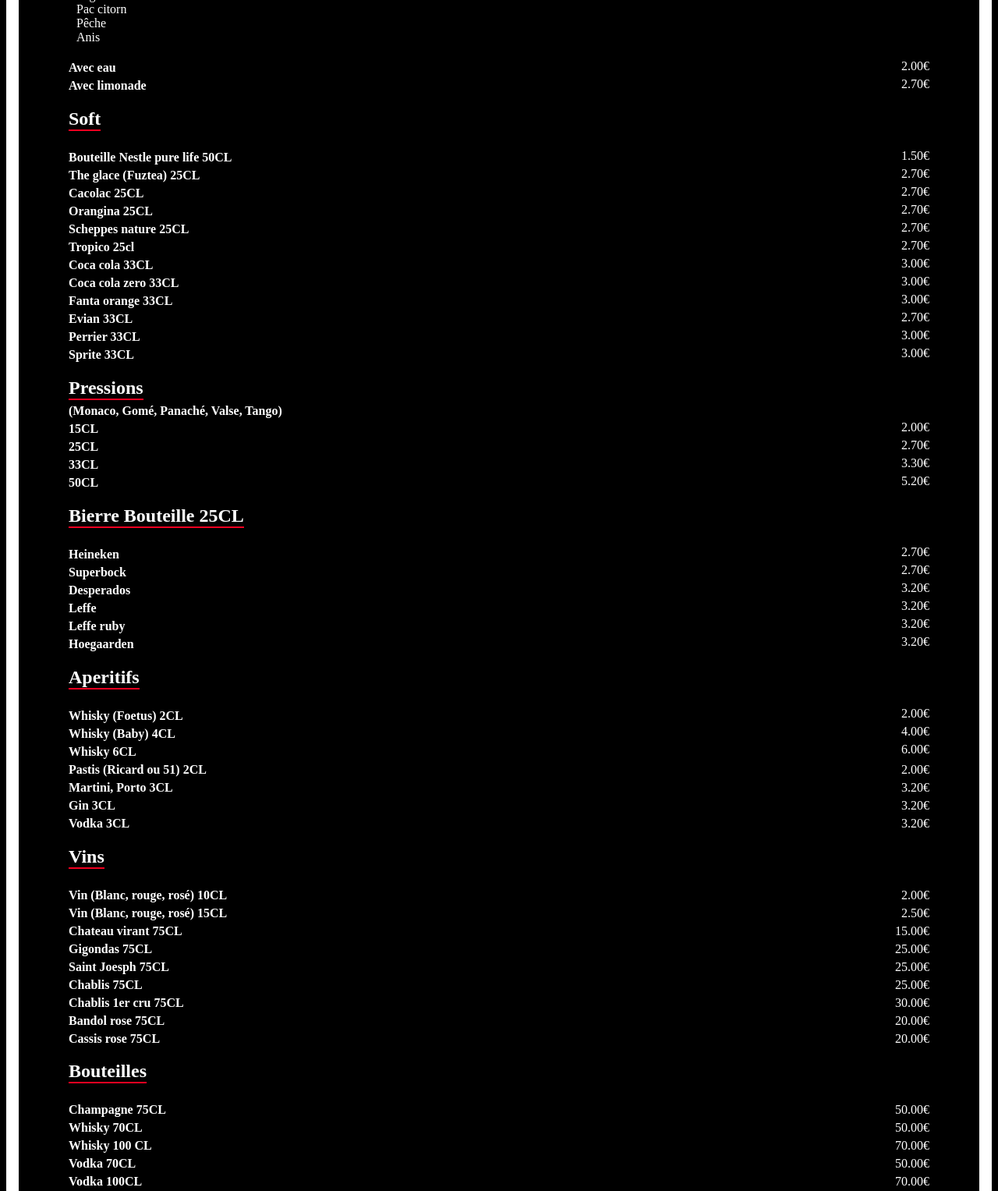
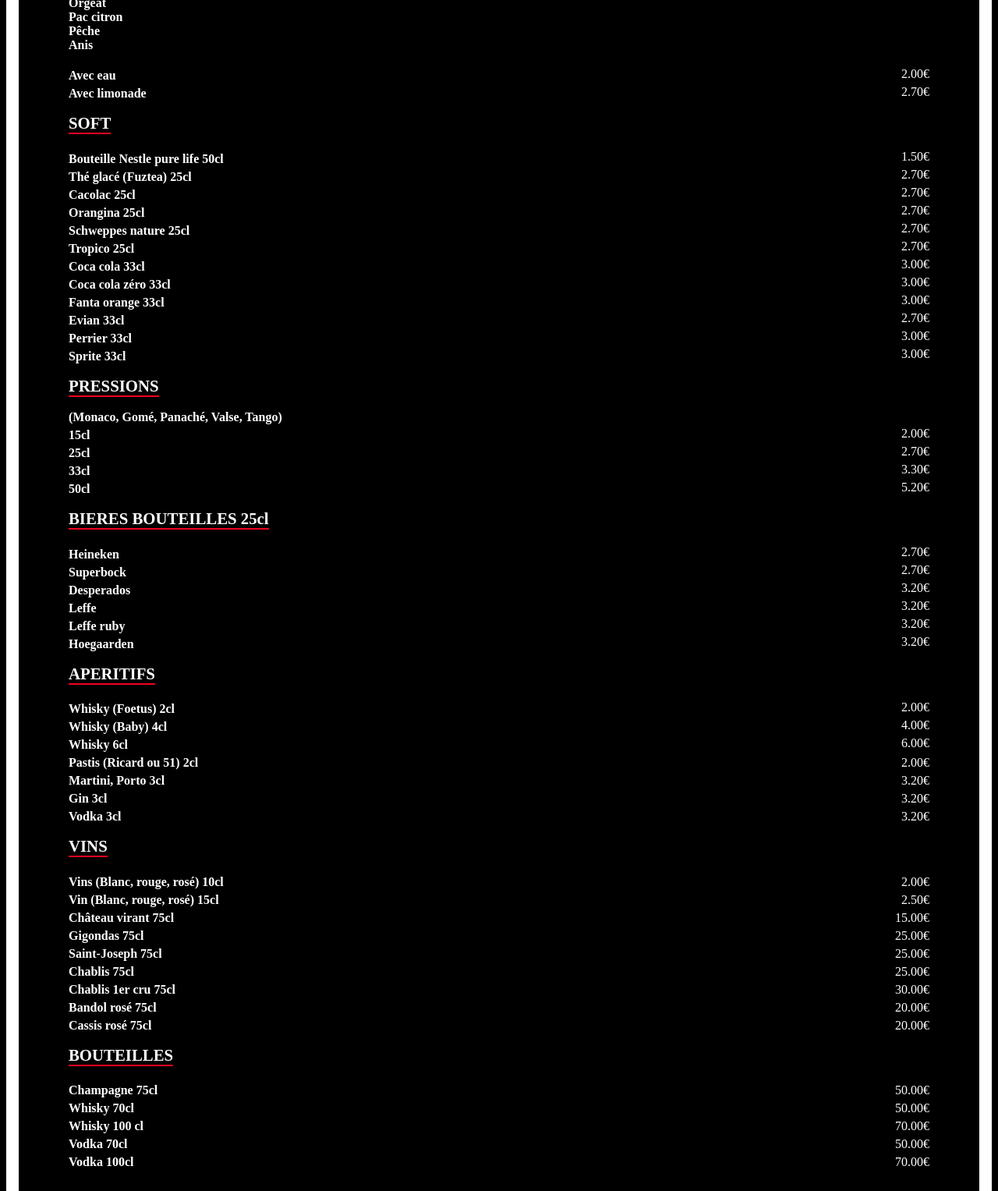
Before and after one commit to Dahisx/Le-bistrot, a website: page index.html in a window 1280 px wide. Shown: the part 1092-2619 px from the top of the page at 78% size. Drawn offline with Linux system fonts and the light colour scheme; a web font is replaced by a local one.

Commit message:
Le bistrot (Ortho fix + TYPO sirop&pressio)

```diff
--- a/index.html
+++ b/index.html
@@ -39,7 +39,7 @@
       <h1>Le Bistrot</h1>
     </div>
     <div class="">
-      <h2>Boisson chaude</h2>
+      <h2>BOISSONS CHAUDES</h2>
     </div>
     <div>
       <div class="menu-row">
@@ -59,11 +59,11 @@
         <span class="price">2.00€</span>
       </div>
       <div class="menu-row">
-        <p>Creme moyen</p>
+        <p>Crème moyen</p>
         <span class="price">2.00€</span>
       </div>
       <div class="menu-row">
-        <p>Grand creme</p>
+        <p>Grand crème</p>
         <span class="price">2.50€</span>
       </div>
       <div class="menu-row">
@@ -79,7 +79,7 @@
         <span class="price"> 2.50€</span>
       </div>
     </div>
-    <h2>Infusion</h2>
+    <h2>INFUSIONS</h2>
     <div>
       <div class="menu-row">
         <p>Thé noir</p>
@@ -94,7 +94,7 @@
         <span class="price">1.50€</span>
       </div>
     </div>
-    <h2>Jus de fruit</h2>
+    <h2>JUS DE FRUITS</h2>
     <div>
       <div class="menu-row">
         <p>Banane</p>
@@ -130,11 +130,11 @@
       </div>
     </div>
     <div class="menu-row">
-      <h2>Sirops</h2>
+      <h2>SIROPS</h2>
     </div>
     <div>
       <div>
-      <p>Liste de nos sirops 25CL:</p>
+      <p>Liste de nos sirops 25cl:</p>
         <ul>
           <li>Grenadine</li>
           <li>Menthe glaciale</li>
@@ -142,7 +142,7 @@
           <li>Citron</li>
           <li>Fraise</li>
           <li>Orgeat</li>
-          <li>Pac citorn</li>
+          <li>Pac citron</li>
           <li>Pêche</li>
           <li>Anis</li>
         </ul>
@@ -157,26 +157,26 @@
         </div>
       </div>
     </div>
-    <h2>Soft</h2>
+    <h2>SOFT</h2>
     <div>
       <div class="menu-row">
-        <p>Bouteille Nestle pure life 50CL</p>
+        <p>Bouteille Nestle pure life 50cl</p>
         <span class="price">1.50€</span>
       </div>
       <div class="menu-row">
-        <p>The glace (Fuztea) 25CL</p>
+        <p>Thé glacé (Fuztea) 25cl</p>
         <span class="price">2.70€</span>
       </div>
       <div class="menu-row">
-        <p>Cacolac 25CL</p>
+        <p>Cacolac 25cl</p>
         <span class="price">2.70€</span>
       </div>
       <div class="menu-row">
-        <p>Orangina 25CL</p>
+        <p>Orangina 25cl</p>
         <span class="price">2.70€</span>
       </div>
       <div class="menu-row">
-        <p>Scheppes nature 25CL</p>
+        <p>Schweppes nature 25cl</p>
         <span class="price">2.70€</span>
       </div>
       <div class="menu-row">
@@ -184,49 +184,49 @@
         <span class="price">2.70€</span>
       </div>
       <div class="menu-row">
-        <p>Coca cola 33CL</p>
+        <p>Coca cola 33cl</p>
         <span class="price">3.00€</span>
       </div>
       <div class="menu-row">
-        <p>Coca cola zero 33CL</p>
+        <p>Coca cola zéro 33cl</p>
         <span class="price">3.00€</span>
       </div>
       <div class="menu-row">
-        <p>Fanta orange 33CL</p>
+        <p>Fanta orange 33cl</p>
         <span class="price">3.00€</span>
       </div>
       <div class="menu-row">
-        <p>Evian 33CL</p>
+        <p>Evian 33cl</p>
         <span class="price">2.70€</span>
       </div>
       <div class="menu-row">
-        <p>Perrier 33CL</p>
+        <p>Perrier 33cl</p>
         <span class="price">3.00€</span>
       </div>
       <div class="menu-row">
-        <p>Sprite 33CL</p>
+        <p>Sprite 33cl</p>
         <span class="price">3.00€</span>
       </div>
     </div>
-    <h2 class="remove-margin-bot">Pressions</h2>
+    <h2 class="">PRESSIONS</h2>
     <p>(Monaco, Gomé, Panaché, Valse, Tango)</p>
     <div class="menu-row">
-      <p>15CL</p>
+      <p>15cl</p>
       <span class="price">2.00€</span>
     </div>
     <div class="menu-row">
-      <p>25CL</p>
+      <p>25cl</p>
       <span class="price">2.70€</span>
     </div>
     <div class="menu-row">
-      <p>33CL</p>
+      <p>33cl</p>
       <span class="price">3.30€</span>
     </div>
     <div class="menu-row">
-      <p>50CL</p>
+      <p>50cl</p>
       <span class="price">5.20€</span>
     </div>
-    <h2>Bierre Bouteille 25CL</h2>
+    <h2>BIERES BOUTEILLES 25cl</h2>
     <div class="menu-row">
       <p>Heineken</p>
       <span class="price">2.70€</span>
@@ -251,91 +251,91 @@
       <p>Hoegaarden</p>
       <span class="price">3.20€</span>
     </div>
-    <h2>Aperitifs</h2>
+    <h2>APERITIFS</h2>
     <div class="menu-row">
-      <p>Whisky (Foetus) 2CL</p>
+      <p>Whisky (Foetus) 2cl</p>
       <span class="price">2.00€</span>
     </div>
     <div class="menu-row">
-      <p>Whisky (Baby) 4CL</p>
+      <p>Whisky (Baby) 4cl</p>
       <span class="price">4.00€</span>
     </div>
     <div class="menu-row">
-      <p>Whisky 6CL</p>
+      <p>Whisky 6cl</p>
       <span class="price">6.00€</span>
     </div>
     <div class="menu-row">
-      <p>Pastis (Ricard ou 51) 2CL</p>
+      <p>Pastis (Ricard ou 51) 2cl</p>
       <p class="price">2.00€</p>
     </div>
     <div class="menu-row">
-      <p>Martini, Porto 3CL</p>
+      <p>Martini, Porto 3cl</p>
       <p class="price">3.20€</p>
     </div>
     <div class="menu-row">
-      <p>Gin 3CL</p>
+      <p>Gin 3cl</p>
       <p class="price">3.20€</p>
     </div>
     <div class="menu-row">
-      <p>Vodka 3CL</p>
+      <p>Vodka 3cl</p>
       <p class="price">3.20€</p>
     </div>
-    <h2>Vins</h2>
+    <h2>VINS</h2>
     <div class="menu-row">
-      <p>Vin (Blanc, rouge, rosé) 10CL</p>
+      <p>Vins (Blanc, rouge, rosé) 10cl</p>
       <p class="price">2.00€</p>
     </div>
     <div class="menu-row">
-      <p>Vin (Blanc, rouge, rosé) 15CL</p>
+      <p>Vin (Blanc, rouge, rosé) 15cl</p>
       <p class="price">2.50€</p>
     </div>
     <div class="menu-row">
-      <p>Chateau virant 75CL</p>
+      <p>Château virant 75cl</p>
       <p class="price">15.00€</p>
     </div>
     <div class="menu-row">
-      <p>Gigondas 75CL</p>
+      <p>Gigondas 75cl</p>
       <p class="price">25.00€</p>
     </div>
     <div class="menu-row">
-      <p>Saint Joesph 75CL</p>
+      <p>Saint-Joseph 75cl</p>
       <p class="price">25.00€</p>
     </div>
     <div class="menu-row">
-      <p>Chablis 75CL</p>
+      <p>Chablis 75cl</p>
       <p class="price">25.00€</p>
     </div>
     <div class="menu-row">
-      <p>Chablis 1er cru 75CL</p>
+      <p>Chablis 1er cru 75cl</p>
       <p class="price">30.00€</p>
     </div>
     <div class="menu-row">
-      <p>Bandol rose 75CL</p>
+      <p>Bandol rosé 75cl</p>
       <p class="price">20.00€</p>
     </div>
     <div class="menu-row">
-      <p>Cassis rose 75CL</p>
+      <p>Cassis rosé 75cl</p>
       <p class="price">20.00€</p>
     </div>
-    <h2>Bouteilles</h2>
+    <h2>BOUTEILLES</h2>
     <div class="menu-row">
-      <p>Champagne 75CL</p>
+      <p>Champagne 75cl</p>
       <p class="price">50.00€</p>
     </div>
     <div class="menu-row">
-      <p>Whisky 70CL</p>
+      <p>Whisky 70cl</p>
       <p class="price">50.00€</p>
     </div>
     <div class="menu-row">
-      <p>Whisky 100 CL</p>
+      <p>Whisky 100 cl</p>
       <p class="price">70.00€</p>
     </div>
     <div class="menu-row">
-      <p>Vodka 70CL</p>
+      <p>Vodka 70cl</p>
       <p class="price">50.00€</p>
     </div>
     <div class="menu-row">
-      <p>Vodka 100CL</p>
+      <p>Vodka 100cl</p>
       <p class="price">70.00€</p>
     </div>
   </body>
--- a/sass/base/_base.scss
+++ b/sass/base/_base.scss
@@ -5,6 +5,6 @@
 ul{
     list-style: none;
     font-family: 'Gideon Roman';
-    padding-inline-start: 10px;
-
+    padding-inline-start: 0px;
+    font-weight: 700;
 }
--- a/sass/utils/_variables.scss
+++ b/sass/utils/_variables.scss
@@ -2,5 +2,5 @@
 $bg-color:#000000;
 $primary-color:#F00020;
 
-$font-large:3.5rem;
-$font-medium:1.5rem;
+$font-large:4.5rem;
+$font-medium:1.3rem;
```
Also changed, not shown: public/css/style.css, 1 other file.
